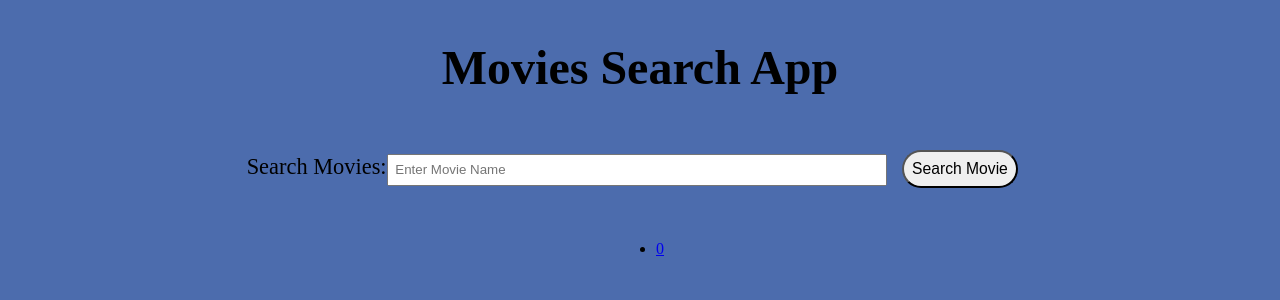
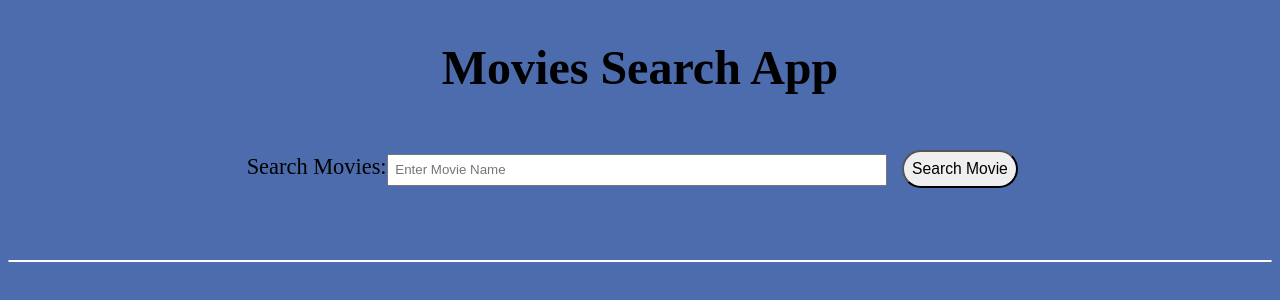
Before and after one commit to stetsonharding/Movie-Search-App, a React (Create React App) app in the folder movie-search-app/: page / in a window 1280 px wide. Shown: the top 300 px of the page. Built offline with nearby package versions, Linux system fonts and the light colour scheme.

Commit message:
bug fixes and syles.

```diff
--- a/movie-search-app/src/Components/Movies/Movies.js
+++ b/movie-search-app/src/Components/Movies/Movies.js
@@ -1,13 +1,12 @@
 import React, { useState } from "react"
 import Movie from "../../Components/Movie/Movie";
-import Pagination from "./Pagination"
+import Pagination from "../../Components/Pagination/Pagination"
 
 import './Movies.css'
 
 const Movies = () => {
     const [query, setQuery] = useState("")
     const [movies, setMovies] = useState([])
-    const [loading, setLoading] = useState(true)
     const [currentPage, setCurrentPage] = useState(1)
     const [moviesPerPage] = useState(4)
 
@@ -20,7 +19,6 @@ const Movies = () => {
         const moviePromise = await fetch(url)
         const data = await moviePromise.json();
         setMovies(data.results)
-        setLoading(false)
     }
 
     const indexOfLastMovie = currentPage * moviesPerPage
@@ -53,9 +51,10 @@ const Movies = () => {
             <div className="Movie_list">
                 {currentMovie.filter(movie =>movie.poster_path).map(movie =>
                    <Movie key={movie.id} movie={movie} />
-
                 )}
-                <Pagination moviesPerPage={moviesPerPage} totalMovies={movies.length} paginate={paginate}/>
+            </div>
+                <div>
+            <Pagination moviesPerPage={moviesPerPage} totalMovies={movies.length} paginate={paginate}/>
             </div>
         </>
     )
--- a/movie-search-app/src/Components/Movies/Pagination.js
+++ b/movie-search-app/src/Components/Pagination/Pagination.js
@@ -1,10 +1,12 @@
 import React from 'react'
+
+import "./pagination.css"
 
 export const Pagination = ({moviesPerPage, totalMovies, paginate}) => {
 
     const pageNumbers = []
 
-    for(let i = 0; i <= Math.ceil(totalMovies / moviesPerPage); i++){
+    for(let i = 1; i <= Math.ceil(totalMovies / moviesPerPage); i++){
         pageNumbers.push(i)
     }
     return (
@@ -13,7 +15,7 @@ export const Pagination = ({moviesPerPage, totalMovies, paginate}) => {
                 {pageNumbers.map(number =>(
                     <li key={number} className="page-item">
                         <a onClick={() => paginate(number)} href="!#" className="page-link">
-                            {number}
+                           <h1>{number}</h1>
                         </a>
 
                     </li>
--- /dev/null
+++ b/movie-search-app/src/Components/Pagination/pagination.css
@@ -0,0 +1,25 @@
+.pagination{
+    display: flex;
+    justify-content: center;
+    border: 1px solid white;
+
+
+    border-radius: 20px;
+
+}
+
+.page-item{
+    list-style: none;
+    padding: 2em;
+
+}
+
+.page-link{
+    width: 50px;
+    color: pink;
+    text-decoration: none;
+}
+
+.page-link:hover{
+    color: blue;
+}
```
